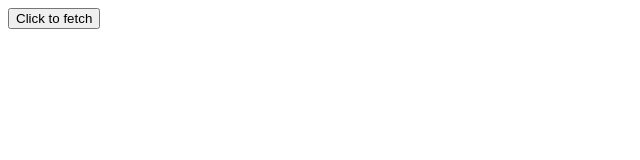
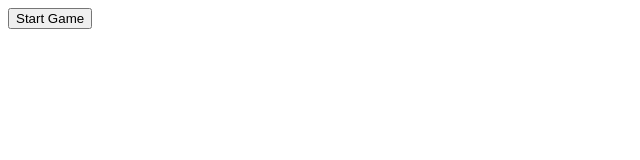
Before and after one commit to Sveldevorls/odin-memory-card, a React (Vite) app: page / in a window 1280 px wide. Shown: the top 160 px of the page, without its empty margins (0-640 px from the left). Built offline with nearby package versions, Linux system fonts and the light colour scheme.

Commit message:
Add menu display

```diff
--- a/src/App.jsx
+++ b/src/App.jsx
@@ -1,29 +1,21 @@
 import { useState } from 'react';
-import fetchPokemon from './fetchPokemon';
 import './App.css';
-import Card from './components/Card/Card';
+import Game from './components/Game/Game';
+import Menu from './components/Menu/Menu';
 
 export default function App() {
-	const [pokemons, setPokemons] = useState(null)
-	const [loading, setLoading] = useState(false)
-	const [error, setError] = useState(null)
-	const ids = [1, 2, 3, 4, 5]
+	const [showMenu, setShowMenu] = useState(true);
+	const [showGame, setShowGame] = useState(false);
 
-	function handleFetchClick() {
-		setLoading(true)
-		Promise.all(ids.map(id => fetchPokemon(id)))
-			.then(resultArr => setPokemons(resultArr))
-			.catch(error => setError(error))
-			.finally(() => setLoading(false))
+	function handleStartGameClick() {
+		setShowMenu(false);
+		setShowGame(true);
 	}
 
-	if (loading) return <h1>Fetching data...</h1>
-	if (error) return <h1>{error.message}</h1>
-
 	return (
-		<div>
-			<button onClick={handleFetchClick}>Click to fetch</button>
-			{pokemons && pokemons.map(pokemon => <Card pokemon={pokemon} key={pokemon.id}/>)}
-		</div>
+		<>
+			{showMenu && <Menu onStartGameClick={handleStartGameClick}/>}
+			{showGame && <Game />}
+		</>
 	)
 }
--- /dev/null
+++ b/src/components/Game/Game.jsx
@@ -0,0 +1,29 @@
+import { useState } from 'react';
+import fetchPokemon from './fetchPokemon';
+import Card from '../Card/Card';
+// import styles from "./Game.module.css";
+
+export default function Game() {
+	const [pokemons, setPokemons] = useState(null)
+	const [loading, setLoading] = useState(false)
+	const [error, setError] = useState(null)
+	const ids = [1, 2, 3, 4, 5]
+
+	function handleFetchClick() {
+		setLoading(true)
+		Promise.all(ids.map(id => fetchPokemon(id)))
+			.then(resultArr => setPokemons(resultArr))
+			.catch(error => setError(error))
+			.finally(() => setLoading(false))
+	}
+
+	if (loading) return <h1>Fetching data...</h1>
+	if (error) return <h1>{error.message}</h1>
+
+	return (
+		<div>
+			<button onClick={handleFetchClick}>Click to fetch</button>
+			{pokemons && pokemons.map(pokemon => <Card pokemon={pokemon} key={pokemon.id}/>)}
+		</div>
+	)
+}
--- /dev/null
+++ b/src/components/Menu/Menu.jsx
@@ -0,0 +1,7 @@
+import styles from "./Menu.module.css"
+
+export default function Menu({ onStartGameClick }) {
+    return (
+        <button onClick={onStartGameClick}>Start Game</button>
+    )
+}
```
Also changed, not shown: src/components/Game/Game.module.css (added), src/components/Game/fetchPokemon.js (renamed from src/fetchPokemon.js), src/components/Menu/Menu.module.css (added).
